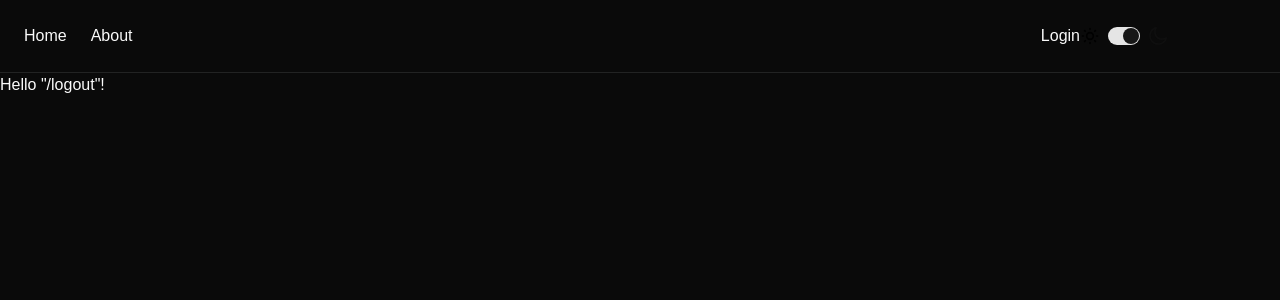
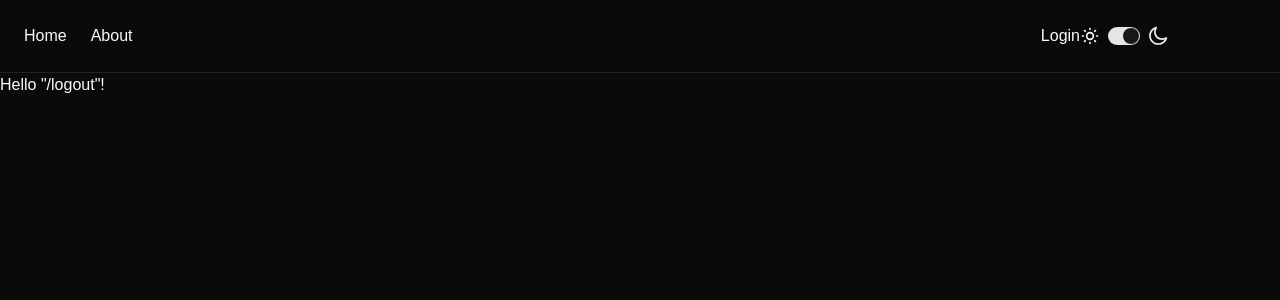
Before and after one commit to matt-godfrey/react-website, a React (Vite) app in the folder frontend/: page /logout in a window 1280 px wide. Shown: the top 300 px of the page. Built offline with nearby package versions, Linux system fonts and the light colour scheme; no server answers.

Commit message:
fix: dark theme for svg icons

```diff
--- a/frontend/index.html
+++ b/frontend/index.html
@@ -4,7 +4,7 @@
     <meta charset="UTF-8" />
     <link rel="icon" type="image/svg+xml" href="/favicon.svg" />
     <meta name="viewport" content="width=device-width, initial-scale=1.0" />
-    <title>frontend</title>
+    <title>Matt Godfrey</title>
   </head>
   <body>
     <div id="root"></div>
--- a/frontend/src/components/NavBar.tsx
+++ b/frontend/src/components/NavBar.tsx
@@ -57,7 +57,7 @@ export default function NavBar({}: NavBarProps) {
       >
         {isLoggedIn ? (
           <>
-            {user && <p>Hello, {user.Username}</p>}
+            {user && <p className="underline">Hello, {user.Username}</p>}
             <Button onClick={handleLogout}>Logout</Button>
             <LightDarkToggle></LightDarkToggle>
           </>
--- a/frontend/src/index.css
+++ b/frontend/src/index.css
@@ -254,6 +254,10 @@ code {
   --sidebar-ring: oklch(0.556 0 0);
 }
 
+.dark svg {
+  filter: invert(1);
+}
+
 @layer base {
   * {
     @apply border-border outline-ring/50;
```
